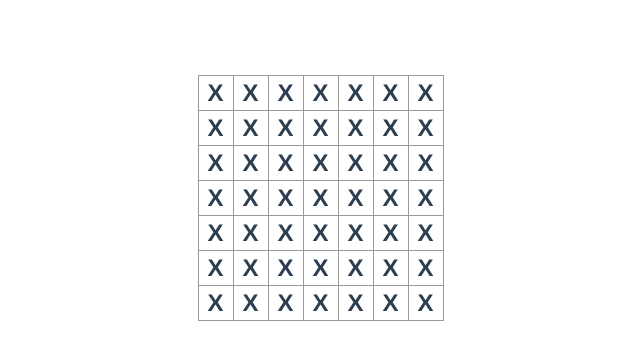
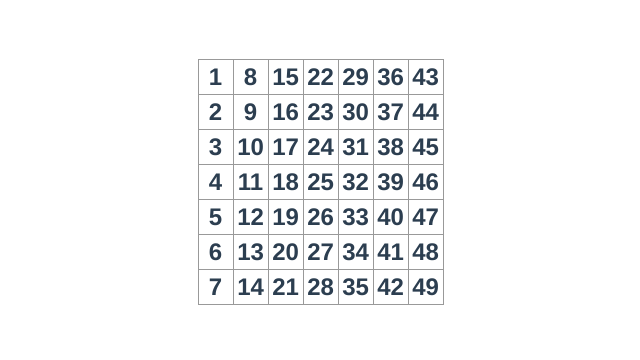
Before and after one commit to jj-fx/vue-minesweeper, a Vue app: page / in a window 1280 px wide. Shown: the top 360 px of the page, without its empty margins (320-960 px from the left). Built offline with nearby package versions, Linux system fonts and the light colour scheme.

Commit message:
Initializes the map with Minex now. But no mine counters iside fields yet

```diff
--- a/src/components/Field.vue
+++ b/src/components/Field.vue
@@ -1,12 +1,23 @@
 <template>
-    <div class="square">
-        X
+    <div class="square" @click="selectField">
+        {{ field }}
     </div>
 </template>
 
 <script>
     export default {
-        name: "Field"
+        name: "Field",
+        methods: {
+            selectField() {
+                console.log(this.field);
+            }
+        },
+        props: {
+            field: {
+                type: String,
+                default: 'X',
+            },
+        },
     }
 </script>
 
--- a/src/components/Minesweeper.vue
+++ b/src/components/Minesweeper.vue
@@ -1,10 +1,12 @@
 <template>
     <div class="minefield">
-        <li class="column" v-for="col in columns" :key="col">
-            <ul class="row" v-for="row in rows" :key="row">
-                <Field />
-            </ul>
-        </li>
+
+
+        <ul class="column" v-for="col in columns" :key="col">
+            <li class="row" v-for="row in rows" :key="row">
+                <Field :field="(row + (col - 1) * columns).toString()"/>
+            </li>
+        </ul>
     </div>
 </template>
 
@@ -16,13 +18,33 @@
         components: {
             Field,
         },
+        created() {
+            this.plantMines(7, 15);
+        },
         data() {
             return {
-                name: this.name,
                 rows: 7,
                 columns: 7,
+                mineFields: [],
             }
-        }
+        },
+        methods: {
+            plantMines(fieldSize, mineCount) {
+                // Init empty array
+                this.mineFields = Array(Math.pow(fieldSize, 2)).fill('');
+
+                for (let i = 0; i < mineCount; i++) {
+                    let plantMine = false;
+                    do { // repeat so we hit the mineCount
+                        const randomField = Math.floor(Math.random() * this.mineFields.length);
+                        if (this.mineFields[randomField] === '') {
+                            this.mineFields[randomField] = 'X';
+                            plantMine = false;
+                        } else plantMine = true;
+                    } while (plantMine)
+                }
+            },
+        },
     }
 </script>
 
@@ -34,11 +56,6 @@
     ul {
         list-style-type: none;
         padding: 0;
-    }
-
-    li {
-        display: inline-block;
-        margin: 0 10px;
     }
 
     a {
```
